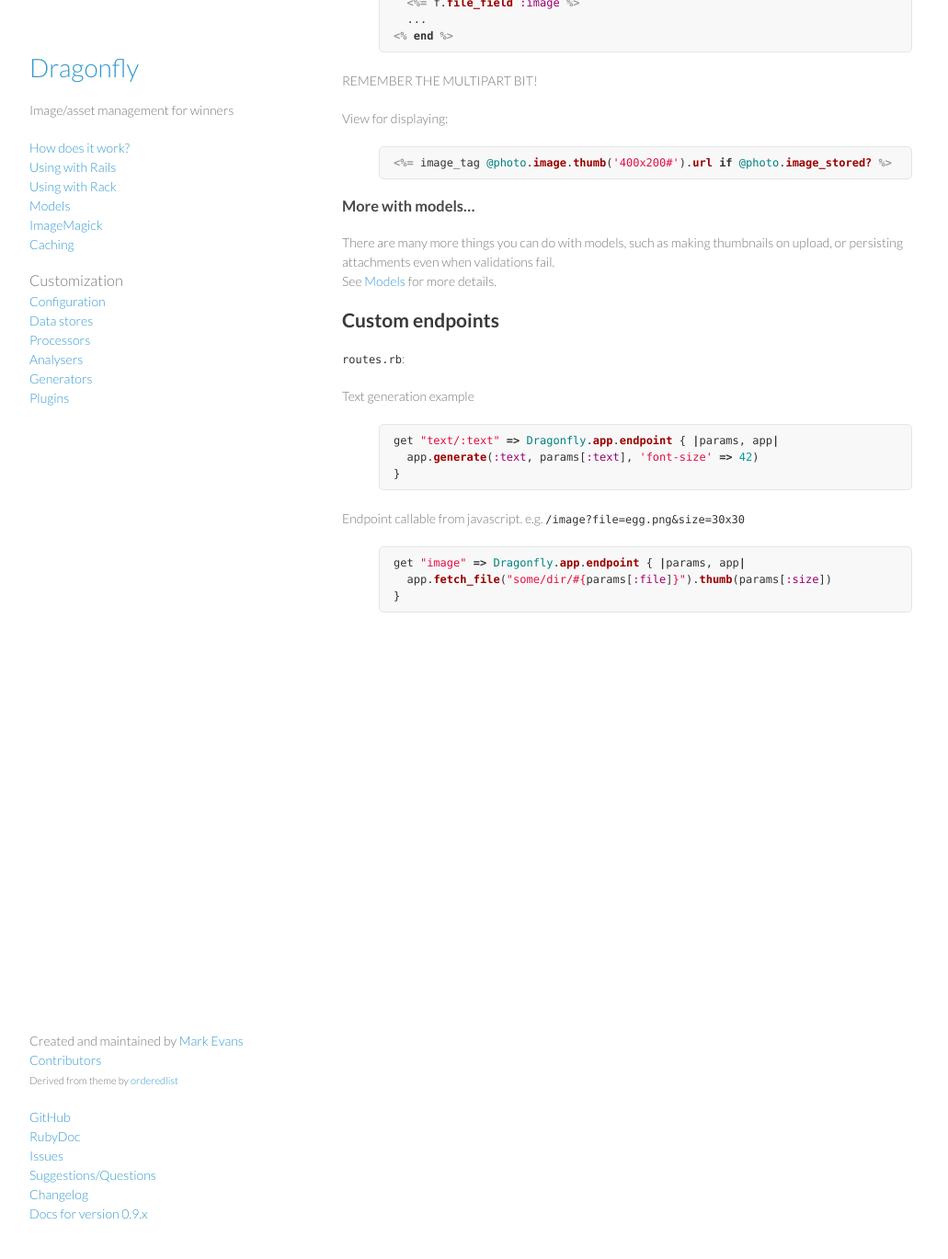
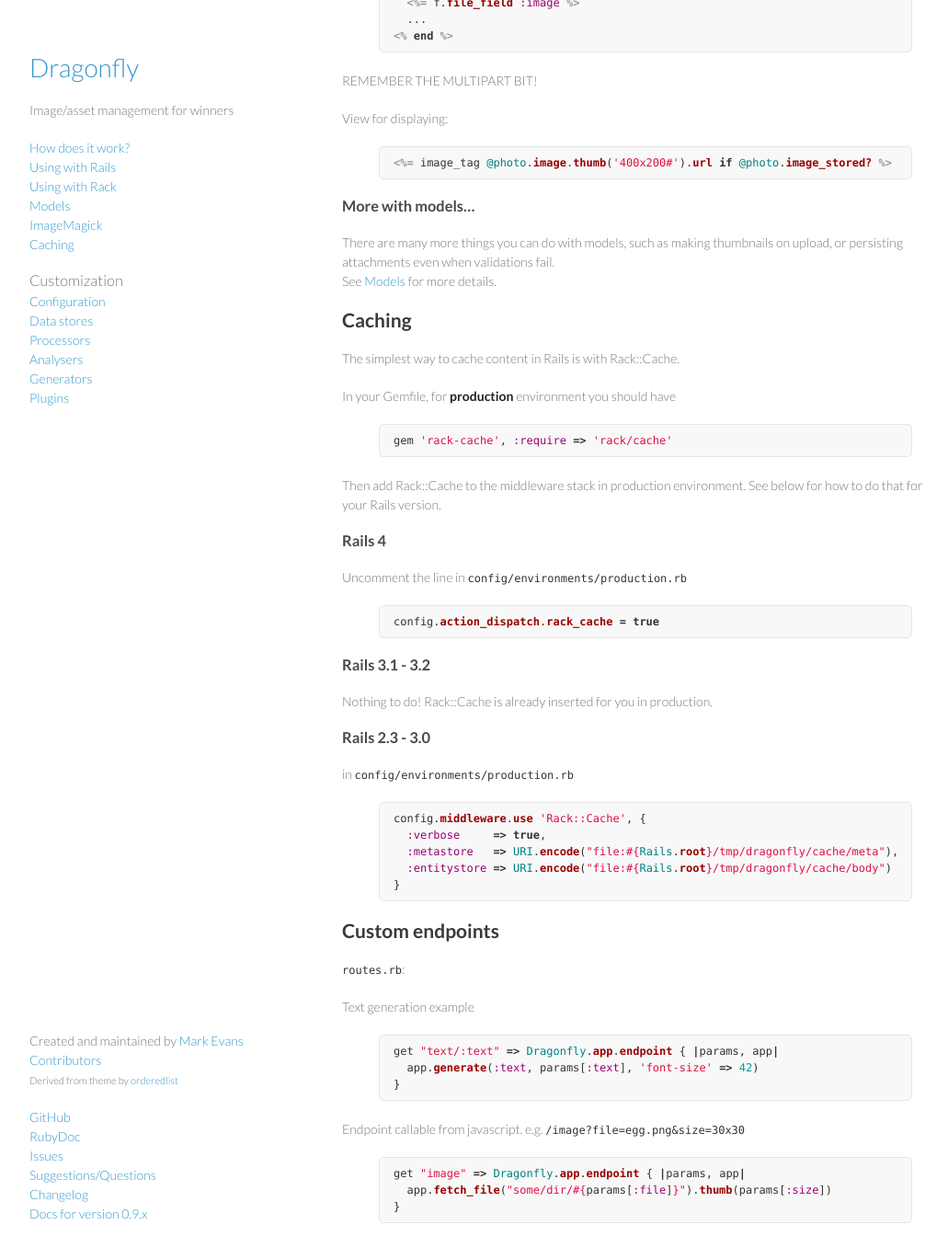
Before and after one commit to brendon/dragonfly-docs, a Jekyll site: the page built from _posts/0000-01-02-rails.md, in a window 1280 px wide and 1400 px high, scrolled down 827 px. Shown: the top 1369 px of the window at 92% size, without its empty margins (108-1139 px from the left). Built offline with Jekyll 4.4.1, drawn with Linux system fonts in a browser that asks for light colours; Markdown is read by kramdown in place of the engine named in the settings.

Commit message:
caching section for rails

```diff
--- a/_posts/0000-01-02-rails.md
+++ b/_posts/0000-01-02-rails.md
@@ -59,6 +59,35 @@ View for displaying:
 There are many more things you can do with models, such as making thumbnails on upload, or persisting attachments even when validations fail.<br />
 See [Models]({% post_url 0000-01-04-models %}) for more details.
 
+<h2 id="caching">Caching</h2>
+The simplest way to cache content in Rails is with Rack::Cache.
+
+In your Gemfile, for **production** environment you should have
+{% highlight ruby %}
+gem 'rack-cache', :require => 'rack/cache'
+{% endhighlight %}
+
+Then add Rack::Cache to the middleware stack in production environment. See below for how to do that for your Rails version.
+
+### Rails 4
+Uncomment the line in `config/environments/production.rb`
+{% highlight ruby %}
+config.action_dispatch.rack_cache = true
+{% endhighlight %}
+
+### Rails 3.1 - 3.2
+Nothing to do! Rack::Cache is already inserted for you in production.
+
+### Rails 2.3 - 3.0
+in `config/environments/production.rb`
+{% highlight ruby %}
+config.middleware.use 'Rack::Cache', {
+  :verbose     => true,
+  :metastore   => URI.encode("file:#{Rails.root}/tmp/dragonfly/cache/meta"),
+  :entitystore => URI.encode("file:#{Rails.root}/tmp/dragonfly/cache/body")
+}
+{% endhighlight %}
+
 ## Custom endpoints
 `routes.rb`:
 
```
